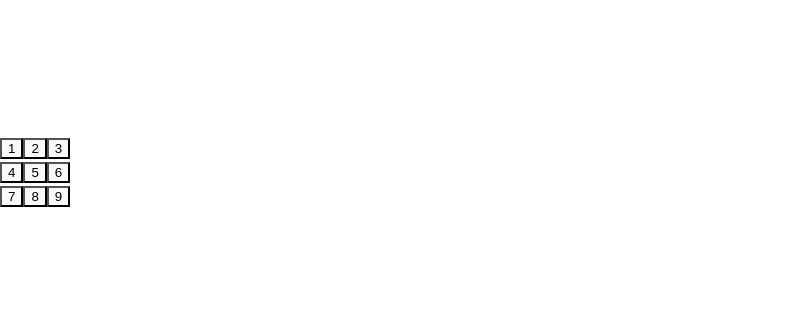
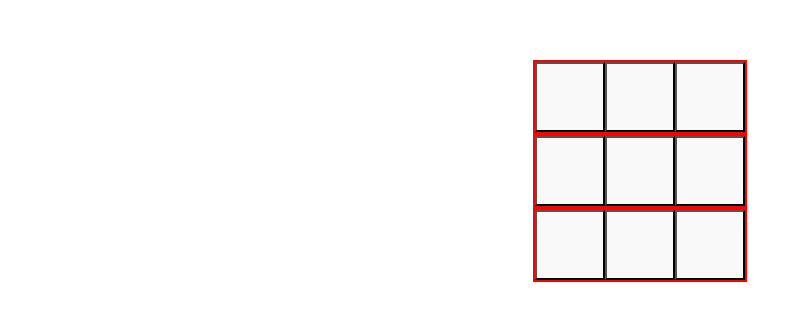
Before and after one commit to abdel1413/react-tictactoe, a React (Vite) app: page / in a window 1280 px wide. Shown: the part 229-550 px from the top of the page, without its empty margins (0-810 px from the left). Built offline with nearby package versions, Linux system fonts and the light colour scheme.

Commit message:
displays values X  when click

```diff
--- a/src/components/Squares.jsx
+++ b/src/components/Squares.jsx
@@ -1,3 +1,12 @@
-export const Squares=({value})=>{
-    return <button>{value}</button>
+import { useState } from "react"
+
+export const Squares=()=>{
+   const [value, setValue] =  useState(null)
+
+const  handleClick = ()=>{
+    setValue("X")
+
+
 }
+    return <button className="square" onClick={handleClick}>{value}</button>
+}
--- a/src/index.css
+++ b/src/index.css
@@ -18,13 +18,27 @@
   margin: 0;
   display: flex;
   place-items: center;
+  justify-content: center;
+  align-items: center;
   min-width: 320px;
   min-height: 100vh;
 }
 
 
 .board-row{
+  display: flex;
+  justify-content: center;
+  align-items: center;
+  border: 2px solid red;
+  margin: 0 auto;
 
+}
+
+.square{
+  width: 70px;
+  height: 70px;
+  font-size: 1.5em;
+  font-weight: bolder;
 }
 
 
```
